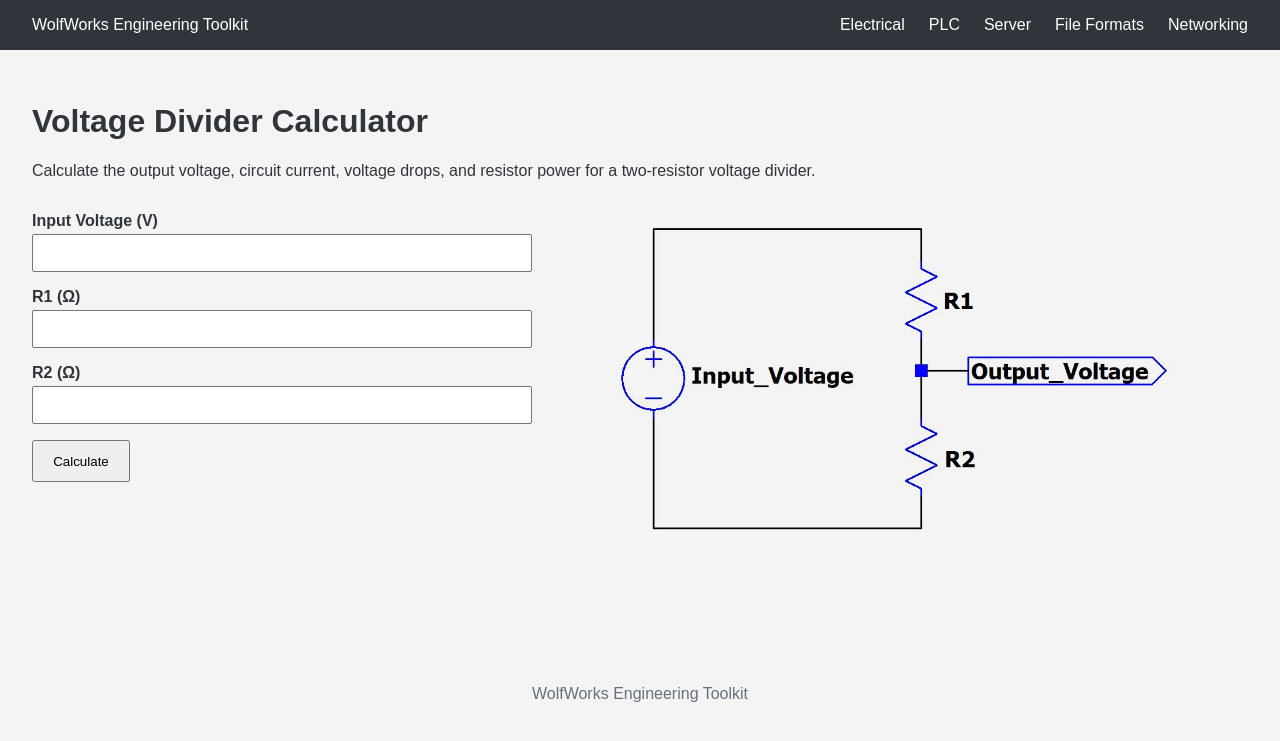
After one commit to LoneWolf862/WolfWorks-Toolkit, a Flask app: page /electrical/voltage-divider/ in a window 1280 px wide. The commit adds this page. Shown: the top 741 px of the page. Run offline with Flask 3, Linux system fonts and the light colour scheme.

Commit message:
Add voltage divider and resistance calculators

```diff
--- a/wolfworks/electrical/routes.py
+++ b/wolfworks/electrical/routes.py
@@ -1,7 +1,11 @@
 from flask import render_template, request
 
 from wolfworks.electrical import electrical_bp
-from wolfworks.electrical.calculations import calculate_ohms_law
+from wolfworks.electrical.calculations import (
+    calculate_ohms_law,
+    calculate_voltage_divider,
+    calculate_resistance,
+)
 
 
 @electrical_bp.route("/")
@@ -36,3 +40,64 @@ def ohms_law():
         result=result,
         error=error,
     )
+
+
+@electrical_bp.route("/voltage-divider/", methods=["GET", "POST"])
+def voltage_divider():
+    result = None
+    error = None
+
+    if request.method == "POST":
+        try:
+            input_voltage = float(request.form["input_voltage"])
+            resistor_1 = float(request.form["resistor_1"])
+            resistor_2 = float(request.form["resistor_2"])
+
+            result = calculate_voltage_divider(
+                input_voltage,
+                resistor_1,
+                resistor_2,
+            )
+
+        except ValueError as exc:
+            error = str(exc)
+
+    return render_template(
+        "electrical/voltage_divider.html",
+        result=result,
+        error=error,
+    )
+
+
+@electrical_bp.route("/resistance/", methods=["GET", "POST"])
+def resistance():
+    result = None
+    error = None
+
+    if request.method == "POST":
+        try:
+            raw_resistors = request.form.get("resistors", "")
+            configuration = request.form.get("configuration", "")
+
+            # Allow commas, spaces, or new lines between values.
+            resistor_text = raw_resistors.replace(",", " ")
+            resistor_values = resistor_text.split()
+
+            resistors = [
+                float(value)
+                for value in resistor_values
+            ]
+
+            result = calculate_resistance(
+                resistors,
+                configuration,
+            )
+
+        except ValueError as exc:
+            error = str(exc)
+
+    return render_template(
+        "electrical/resistance.html",
+        result=result,
+        error=error,
+    )
--- a/wolfworks/static/css/style.css
+++ b/wolfworks/static/css/style.css
@@ -30,7 +30,7 @@ nav ul {
 }
 
 main {
-    max-width: 1100px;
+    max-width: 1400px;
     margin: 0 auto;
     padding: 2rem;
 }
@@ -98,3 +98,100 @@ td {
     border: 1px solid #bbb;
     text-align: left;
 }
+
+.result-tables {
+    display: flex;
+    align-items: flex-start;
+    gap: 3rem;
+    flex-wrap: wrap;
+}
+
+.result-tables > div {
+    flex: 0 0 auto;
+}
+
+.result-tables table {
+    width: auto;
+    min-width: 350px;
+}
+
+.calculator-layout {
+    display: grid;
+    grid-template-columns: 500px 600px;
+    gap: 4rem;
+    align-items: start;
+    margin-top: 2rem;
+}
+
+.calculator-panel {
+    width: 100%;
+}
+
+.calculator-panel form {
+    margin-top: 0;
+    width: 100%;
+}
+
+.calculator-diagram {
+    width: 600px;
+}
+
+.calculator-diagram img {
+    display: block;
+    width: 600px;
+    height: auto;
+}
+
+@media (max-width: 1200px) {
+    .calculator-layout {
+        grid-template-columns: 1fr;
+        gap: 2rem;
+    }
+
+    .calculator-diagram {
+        width: 100%;
+    }
+
+    .calculator-diagram img {
+        width: 100%;
+        max-width: 600px;
+    }
+}
+
+
+
+textarea {
+    width: 100%;
+    box-sizing: border-box;
+    padding: 0.6rem;
+    font-family: inherit;
+    resize: vertical;
+}
+
+small {
+    display: block;
+    margin-top: 0.35rem;
+    color: #66717e;
+}
+
+.radio-group {
+    margin-bottom: 1rem;
+}
+
+.radio-group strong {
+    display: block;
+    margin-bottom: 0.5rem;
+}
+
+.radio-option {
+    display: flex;
+    align-items: center;
+    gap: 0.5rem;
+    margin-bottom: 0.5rem;
+    font-weight: normal;
+}
+
+.radio-option input[type="radio"] {
+    width: auto;
+    margin: 0;
+}
--- /dev/null
+++ b/wolfworks/templates/electrical/voltage_divider.html
@@ -0,0 +1,184 @@
+{% extends "base.html" %}
+
+{% block title %}Voltage Divider | WolfWorks Engineering Toolkit{% endblock %}
+
+{% block content %}
+
+<h1>Voltage Divider Calculator</h1>
+
+<p>
+    Calculate the output voltage, circuit current, voltage drops,
+    and resistor power for a two-resistor voltage divider.
+</p>
+
+<form method="POST">
+
+	<div class="calculator-layout">
+
+		<div class="calculator-panel">
+
+			<form method="POST">
+
+				<div>
+					<label for="input_voltage">Input Voltage (V)</label>
+					<input
+						type="number"
+						step="any"
+						id="input_voltage"
+						name="input_voltage"
+						value="{{ request.form.get('input_voltage', '') }}"
+						required
+					>
+				</div>
+
+				<div>
+					<label for="resistor_1">R1 (Ω)</label>
+					<input
+						type="number"
+						step="any"
+						id="resistor_1"
+						name="resistor_1"
+						value="{{ request.form.get('resistor_1', '') }}"
+						required
+					>
+				</div>
+
+				<div>
+					<label for="resistor_2">R2 (Ω)</label>
+					<input
+						type="number"
+						step="any"
+						id="resistor_2"
+						name="resistor_2"
+						value="{{ request.form.get('resistor_2', '') }}"
+						required
+					>
+				</div>
+
+				<button type="submit">Calculate</button>
+
+			</form>
+
+			{% if error %}
+			<div class="error">
+				<strong>Error:</strong>
+				{{ error }}
+			</div>
+			{% endif %}
+
+		</div>
+
+		<div class="calculator-diagram">
+			<img
+				src="{{ url_for('static', filename='images/VoltageDivider.JPG') }}"
+				alt="Voltage divider circuit showing input voltage, R1, R2, and output voltage"
+			>
+		</div>
+
+	</div>
+
+</form>
+
+
+
+
+{% if result %}
+
+<section class="result">
+
+    <h2>Calculation</h2>
+
+    <div class="result-tables">
+
+        <div>
+            <h3>Input Values</h3>
+
+            <table>
+                <tr>
+                    <th>Quantity</th>
+                    <th>Value</th>
+                    <th>Unit</th>
+                </tr>
+
+                <tr>
+                    <td>Input Voltage</td>
+                    <td>{{ "%.6g"|format(result.input_voltage) }}</td>
+                    <td>V</td>
+                </tr>
+
+                <tr>
+                    <td>R1</td>
+                    <td>{{ "%.6g"|format(result.resistor_1) }}</td>
+                    <td>Ω</td>
+                </tr>
+
+                <tr>
+                    <td>R2</td>
+                    <td>{{ "%.6g"|format(result.resistor_2) }}</td>
+                    <td>Ω</td>
+                </tr>
+            </table>
+        </div>
+
+
+        <div>
+            <h3>Results</h3>
+
+            <table>
+                <tr>
+                    <th>Quantity</th>
+                    <th>Value</th>
+                    <th>Unit</th>
+                </tr>
+
+                <tr>
+                    <td>Output Voltage</td>
+                    <td>{{ "%.6g"|format(result.output_voltage) }}</td>
+                    <td>V</td>
+                </tr>
+
+                <tr>
+                    <td>Circuit Current</td>
+                    <td>{{ "%.6g"|format(result.current) }}</td>
+                    <td>A</td>
+                </tr>
+
+                <tr>
+                    <td>R1 Voltage Drop</td>
+                    <td>{{ "%.6g"|format(result.voltage_r1) }}</td>
+                    <td>V</td>
+                </tr>
+
+                <tr>
+                    <td>R2 Voltage Drop</td>
+                    <td>{{ "%.6g"|format(result.voltage_r2) }}</td>
+                    <td>V</td>
+                </tr>
+
+                <tr>
+                    <td>R1 Power</td>
+                    <td>{{ "%.6g"|format(result.power_r1) }}</td>
+                    <td>W</td>
+                </tr>
+
+                <tr>
+                    <td>R2 Power</td>
+                    <td>{{ "%.6g"|format(result.power_r2) }}</td>
+                    <td>W</td>
+                </tr>
+
+                <tr>
+                    <td>Total Resistance</td>
+                    <td>{{ "%.6g"|format(result.total_resistance) }}</td>
+                    <td>Ω</td>
+                </tr>
+            </table>
+        </div>
+
+    </div>
+
+</section>
+
+{% endif %}
+
+{% endblock %}
```
Also changed, not shown: tests/test_resistance.py (added, +50 -0 lines), tests/test_voltage_divider.py (added, +30 -0 lines), wolfworks/electrical/calculations.py (+55 -1 lines), wolfworks/templates/electrical/index.html (+12 -2 lines), wolfworks/templates/electrical/resistance.html (added, +134 -0 lines), wolfworks/static/images/VoltageDivider.JPG (added).
